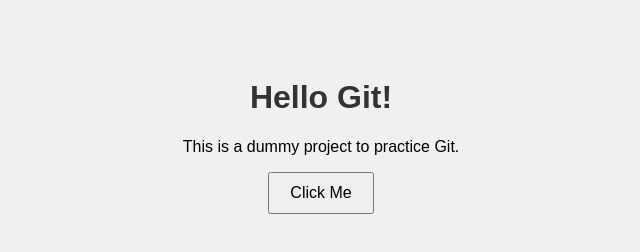
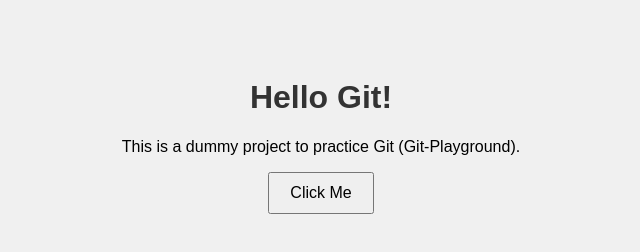
Before and after one commit to Rahul-Vashistt/dummy-repo, a plain HTML site: page index.html in a window 1280 px wide. Shown: the whole page, without its empty margins (319-959 px from the left). Drawn offline with Linux system fonts and the light colour scheme.

Commit message:
Added Name

```diff
--- a/index.html
+++ b/index.html
@@ -8,7 +8,7 @@
 </head>
 <body>
   <h1>Hello Git!</h1>
-  <p>This is a dummy project to practice Git.</p>
+  <p>This is a dummy project to practice Git (Git-Playground).</p>
   <button onclick="greet()">Click Me</button>
 
   <script src="script.js"></script>
```
